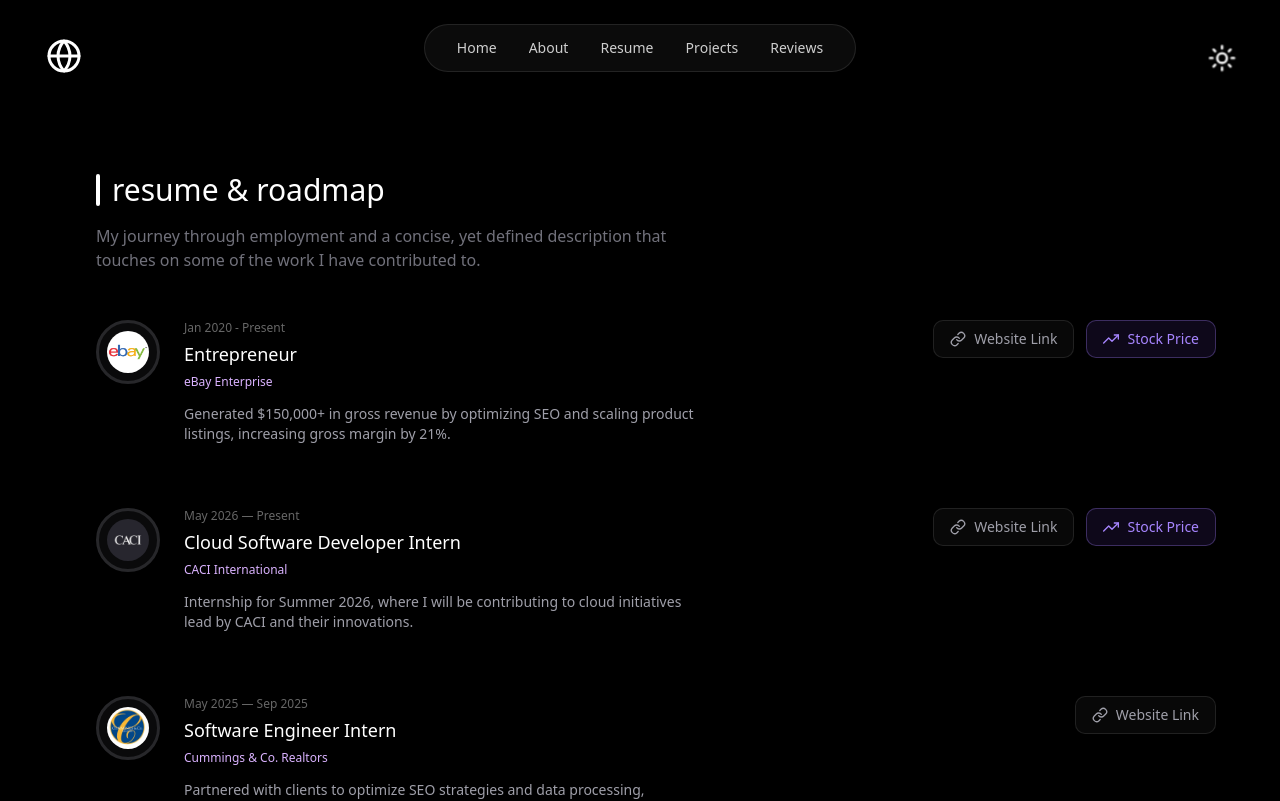
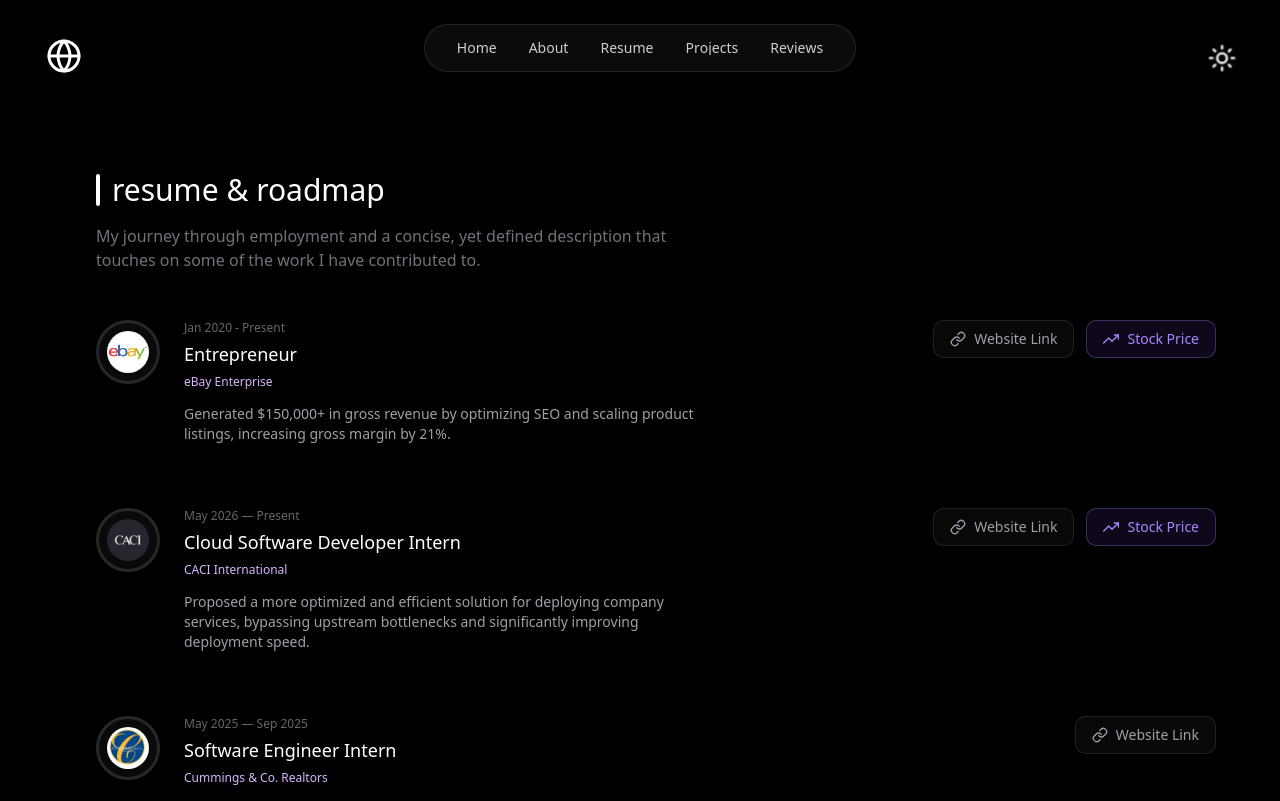
Before and after one commit to BekzodDjumanov/Portfolio, a Next.js app: page /resume in a window 1280 px wide. Shown: the top 801 px of the page. Built offline with nearby package versions, Linux system fonts and the light colour scheme; a web font is replaced by a local one.

Commit message:
implemented new job description for CACI

```diff
--- a/app/resume/page.tsx
+++ b/app/resume/page.tsx
@@ -91,7 +91,7 @@ export default function Projects() {
       company: "CACI International",
       logo: "/images/caci.png",
       description:
-        "Internship for Summer 2026, where I will be contributing to cloud initiatives lead by CACI and their innovations.",
+        "Proposed a more optimized and efficient solution for deploying company services, bypassing upstream bottlenecks and significantly improving deployment speed.",
       website: "https://www.caci.com",
       stock: "https://finance.yahoo.com/quote/CACI",
     },
```
